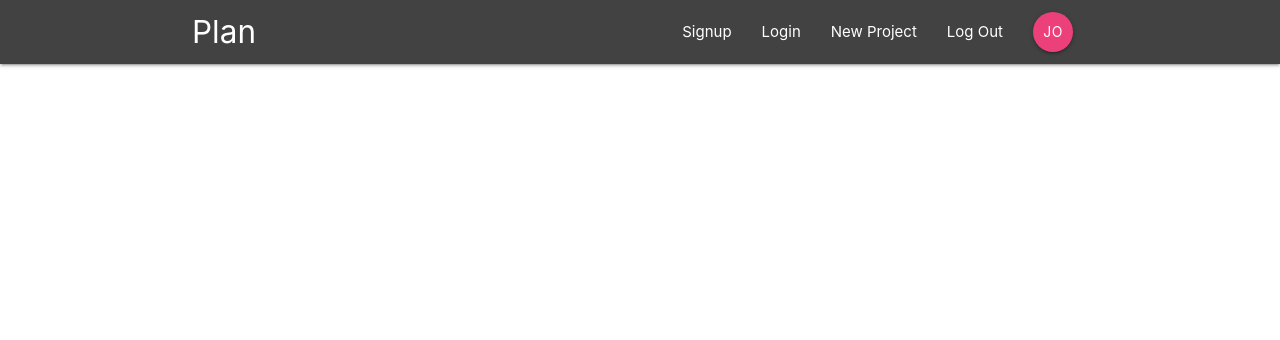
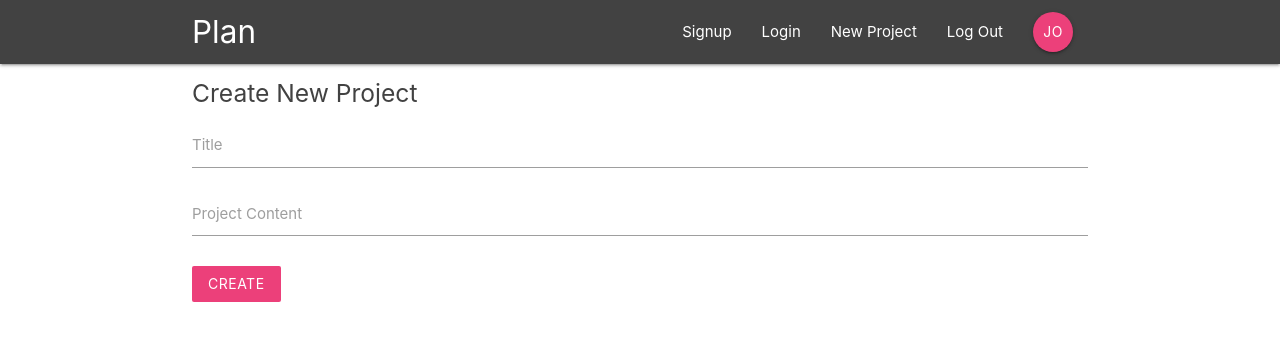
Before and after one commit to jherey/projectplan, a React (Create React App) app: page /create in a window 1280 px wide. Shown: the top 340 px of the page. Built offline with nearby package versions, Linux system fonts and the light colour scheme.

Commit message:
Adds form to create a new project

```diff
--- a/src/App.js
+++ b/src/App.js
@@ -5,6 +5,7 @@
 import ProjectDetails from './components/projects/ProjectDetails';
 import SignIn from './components/auth/SignIn';
 import SignUp from './components/auth/SignUp';
+import CreateProject from './components/projects/CreateProject';
 
 class App extends Component {
   render() {
@@ -17,6 +18,7 @@
             <Route path='/project/:id' component={ProjectDetails} />
             <Route path='/signin' component={SignIn} />
             <Route path='/signup' component={SignUp} />
+            <Route path='/create' component={CreateProject} />
           </Switch>
         </div>
       </BrowserRouter>
--- a/src/components/projects/CreateProject.js
+++ b/src/components/projects/CreateProject.js
@@ -0,0 +1,42 @@
+import React, { Component } from 'react'
+
+class CreateProject extends Component {
+  state = {
+    title: '',
+    content: ''
+  }
+
+  handleChange = event => {
+    this.setState({
+      [event.target.id]: event.target.value
+    });
+  }
+
+  handleSubmit = event => {
+    event.preventDefault();
+    console.log(this.state);
+  }
+
+  render() {
+    return (
+      <div className='container'>
+        <form className="white" onSubmit={this.handleSubmit}>
+          <h5 className="grey-text text-darken-3">Create New Project</h5>
+          <div className="input-field">
+            <label htmlFor="title">Title</label>
+            <input type="text" id='title' onChange={this.handleChange}/>
+          </div>
+          <div className="input-field">
+            <label htmlFor="content">Project Content</label>
+            <textarea id="content" className="materialize-textarea" onChange={this.handleChange}></textarea>
+          </div>
+          <div className="input-field">
+            <button className="btn pink lighten-1 z-depth-0">Create</button>
+          </div>
+        </form>
+      </div>
+    )
+  }
+}
+
+export default CreateProject
```
